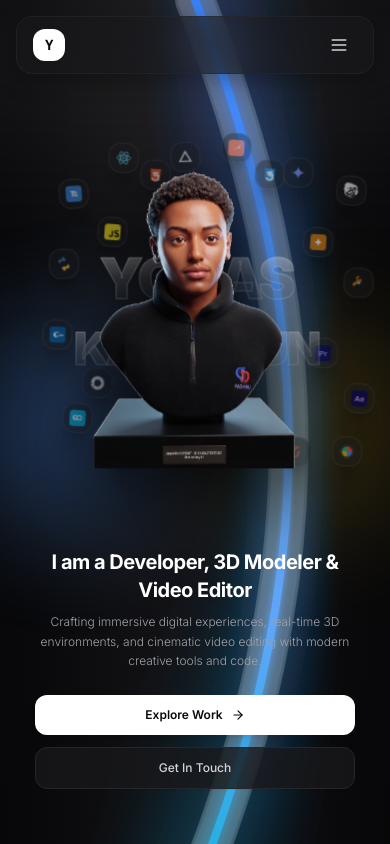
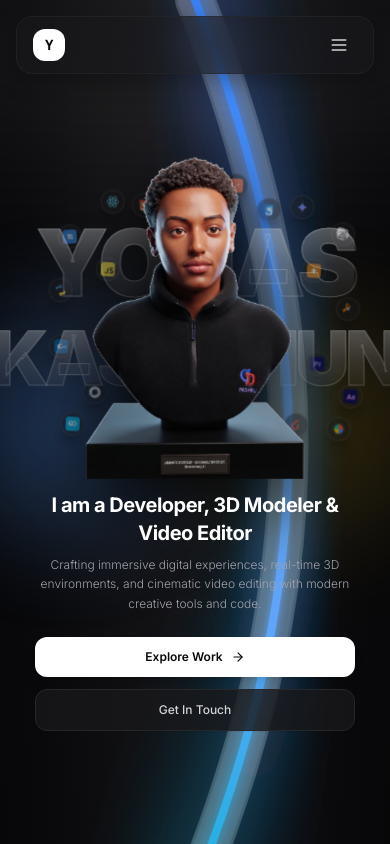
Before and after one commit to Yonas-star/yonaskassahun.pro.et, a Next.js app: page / in a window 390 px wide. Shown: the top 844 px of the page. Built offline with nearby package versions, Linux system fonts and the light colour scheme.

Commit message:
fix(layout): perfect hero framing and clearance for small laptops, remove bottom indicators, and ensure reliable scroll navigation

```diff
--- a/package.json
+++ b/package.json
@@ -39,6 +39,7 @@
     "eslint": "^8.57.1",
     "eslint-config-next": "14.2.15",
     "postcss": "^8.4.47",
+    "puppeteer-core": "^25.11.0",
     "tailwindcss": "^3.4.14",
     "typescript": "^5.6.3"
   }
--- a/src/components/HeroStatue.tsx
+++ b/src/components/HeroStatue.tsx
@@ -42,22 +42,22 @@ export default function HeroStatue({ className = "" }: HeroStatueProps) {
   const smoothY = useSpring(mouseY, springConfig);
 
   // 3D rotation & parallax depth
-  const rotateX = useTransform(smoothY, [-0.5, 0.5], [8, -8]);
-  const rotateY = useTransform(smoothX, [-0.5, 0.5], [-12, 12]);
+  const rotateX = useTransform(smoothY, [-0.5, 0.5], [6, -6]);
+  const rotateY = useTransform(smoothX, [-0.5, 0.5], [-10, 10]);
 
   // Deepest Layer (Icons behind the name)
-  const iconsTranslateX = useTransform(smoothX, [-0.5, 0.5], [-16, 16]);
-  const iconsTranslateY = useTransform(smoothY, [-0.5, 0.5], [-12, 12]);
+  const iconsTranslateX = useTransform(smoothX, [-0.5, 0.5], [-14, 14]);
+  const iconsTranslateY = useTransform(smoothY, [-0.5, 0.5], [-10, 10]);
 
   // Midground Layer (Name behind statue)
-  const bgTextTranslateX = useTransform(smoothX, [-0.5, 0.5], [-10, 10]);
-  const bgTextTranslateY = useTransform(smoothY, [-0.5, 0.5], [-6, 6]);
+  const bgTextTranslateX = useTransform(smoothX, [-0.5, 0.5], [-8, 8]);
+  const bgTextTranslateY = useTransform(smoothY, [-0.5, 0.5], [-5, 5]);
 
   // Foreground Layer (Statue)
-  const statueTranslateX = useTransform(smoothX, [-0.5, 0.5], [8, -8]);
-  const statueTranslateY = useTransform(smoothY, [-0.5, 0.5], [6, -6]);
+  const statueTranslateX = useTransform(smoothX, [-0.5, 0.5], [6, -6]);
+  const statueTranslateY = useTransform(smoothY, [-0.5, 0.5], [5, -5]);
 
-  // Idle gentle wave animation for mobile devices (when no mouse hover)
+  // Idle gentle wave animation
   useEffect(() => {
     let animId: number;
     let start = performance.now();
@@ -65,8 +65,8 @@ export default function HeroStatue({ className = "" }: HeroStatueProps) {
     const idleMotion = (now: number) => {
       if (mouseX.get() === 0 && mouseY.get() === 0) {
         const elapsed = (now - start) * 0.0015;
-        const idleX = Math.sin(elapsed) * 0.12;
-        const idleY = Math.cos(elapsed * 0.8) * 0.08;
+        const idleX = Math.sin(elapsed) * 0.1;
+        const idleY = Math.cos(elapsed * 0.8) * 0.06;
         smoothX.set(idleX);
         smoothY.set(idleY);
       }
@@ -101,33 +101,33 @@ export default function HeroStatue({ className = "" }: HeroStatueProps) {
     mouseY.set(0);
   };
 
-  // Curated constellation with responsive coordinate scaling
+  // Tech constellation cleanly framed around the statue without encroaching on navbar
   const techConstellation = [
     // Left Zone (Programming & 3D Languages)
-    { Icon: TypeScriptIcon, x: -38, y: -38, dur: 7, delay: 0 },
-    { Icon: ReactIcon, x: -24, y: -48, dur: 8.5, delay: 1.2 },
-    { Icon: PythonIcon, x: -40, y: -20, dur: 6.5, delay: 0.8 },
-    { Icon: JavaScriptIcon, x: -28, y: -26, dur: 9, delay: 2.0 },
-    { Icon: CPPIcon, x: -42, y: 0, dur: 7.5, delay: 1.5 },
-    { Icon: RustIcon, x: -30, y: 12, dur: 8, delay: 0.5 },
-    { Icon: GolangIcon, x: -38, y: 26, dur: 9.5, delay: 2.2 },
-    { Icon: NodeJSIcon, x: -24, y: 32, dur: 7, delay: 1.8 },
-    { Icon: HTML5Icon, x: -16, y: -42, dur: 8, delay: 2.5 },
+    { Icon: TypeScriptIcon, x: -38, y: -24, dur: 7, delay: 0 },
+    { Icon: ReactIcon, x: -26, y: -34, dur: 8.5, delay: 1.2 },
+    { Icon: PythonIcon, x: -40, y: -10, dur: 6.5, delay: 0.8 },
+    { Icon: JavaScriptIcon, x: -28, y: -14, dur: 9, delay: 2.0 },
+    { Icon: CPPIcon, x: -40, y: 6, dur: 7.5, delay: 1.5 },
+    { Icon: RustIcon, x: -30, y: 18, dur: 8, delay: 0.5 },
+    { Icon: GolangIcon, x: -38, y: 30, dur: 9.5, delay: 2.2 },
+    { Icon: NodeJSIcon, x: -24, y: 28, dur: 7, delay: 1.8 },
+    { Icon: HTML5Icon, x: -18, y: -32, dur: 8, delay: 2.5 },
 
-    // Top Arch
-    { Icon: ThreeJSIcon, x: -6, y: -50, dur: 7.2, delay: 0.3 },
-    { Icon: SwiftIcon, x: 7, y: -50, dur: 8.2, delay: 1.7 },
-    { Icon: CSS3Icon, x: 17, y: -44, dur: 6.8, delay: 2.1 },
+    // Top Arch (comfortably below navbar)
+    { Icon: ThreeJSIcon, x: -8, y: -38, dur: 7.2, delay: 0.3 },
+    { Icon: SwiftIcon, x: 8, y: -38, dur: 8.2, delay: 1.7 },
+    { Icon: CSS3Icon, x: 18, y: -32, dur: 6.8, delay: 2.1 },
 
     // Right Zone (AI & Video/Creative Tools)
-    { Icon: GeminiIcon, x: 26, y: -46, dur: 7.8, delay: 0.9 },
-    { Icon: OpenAIIcon, x: 39, y: -38, dur: 8.8, delay: 1.4 },
-    { Icon: ClaudeIcon, x: 30, y: -24, dur: 6.9, delay: 2.4 },
-    { Icon: BlenderIcon, x: 42, y: -14, dur: 9.2, delay: 0.6 },
-    { Icon: PremiereIcon, x: 33, y: 4, dur: 7.4, delay: 1.1 },
-    { Icon: AfterEffectsIcon, x: 41, y: 20, dur: 8.4, delay: 1.9 },
-    { Icon: PyTorchIcon, x: 25, y: 32, dur: 7.1, delay: 0.4 },
-    { Icon: DaVinciResolveIcon, x: 37, y: 36, dur: 9.0, delay: 2.7 },
+    { Icon: GeminiIcon, x: 28, y: -34, dur: 7.8, delay: 0.9 },
+    { Icon: OpenAIIcon, x: 38, y: -24, dur: 8.8, delay: 1.4 },
+    { Icon: ClaudeIcon, x: 30, y: -14, dur: 6.9, delay: 2.4 },
+    { Icon: BlenderIcon, x: 40, y: -4, dur: 9.2, delay: 0.6 },
+    { Icon: PremiereIcon, x: 32, y: 10, dur: 7.4, delay: 1.1 },
+    { Icon: AfterEffectsIcon, x: 40, y: 22, dur: 8.4, delay: 1.9 },
+    { Icon: PyTorchIcon, x: 26, y: 28, dur: 7.1, delay: 0.4 },
+    { Icon: DaVinciResolveIcon, x: 36, y: 32, dur: 9.0, delay: 2.7 },
   ];
 
   return (
@@ -136,7 +136,7 @@ export default function HeroStatue({ className = "" }: HeroStatueProps) {
       onMouseMove={handleMouseMove}
       onTouchMove={handleTouchMove}
       onMouseLeave={handleMouseLeave}
-      className={`relative w-full max-w-6xl mx-auto min-h-[460px] xs:min-h-[520px] sm:min-h-[640px] md:min-h-[740px] flex items-center justify-center perspective-[1400px] select-none ${className}`}
+      className={`relative w-full max-w-5xl mx-auto h-[clamp(260px,42vh,440px)] flex items-center justify-center perspective-[1200px] select-none ${className}`}
     >
       {/* 3D Container with Parallax Tilt */}
       <motion.div
@@ -156,7 +156,7 @@ export default function HeroStatue({ className = "" }: HeroStatueProps) {
             y: iconsTranslateY,
             transform: "translateZ(-80px)",
           }}
-          className="absolute inset-0 flex items-center justify-center pointer-events-none z-0 -translate-y-12 xs:-translate-y-14 sm:-translate-y-2 md:translate-y-0 transition-transform"
+          className="absolute inset-0 flex items-center justify-center pointer-events-none z-0"
         >
           {techConstellation.map((item, idx) => {
             const Icon = item.Icon;
@@ -164,9 +164,9 @@ export default function HeroStatue({ className = "" }: HeroStatueProps) {
               <motion.div
                 key={idx}
                 animate={{
-                  y: [0, -14, 0, 14, 0],
-                  x: [0, 8, 0, -8, 0],
-                  rotate: [-4, 4, -4],
+                  y: [0, -10, 0, 10, 0],
+                  x: [0, 6, 0, -6, 0],
+                  rotate: [-3, 3, -3],
                 }}
                 transition={{
                   duration: item.dur,
@@ -180,9 +180,9 @@ export default function HeroStatue({ className = "" }: HeroStatueProps) {
                   top: `calc(50% + ${item.y}%)`,
                   transform: "translate(-50%, -50%)",
                 }}
-                className="p-1.5 sm:p-2 md:p-2.5 rounded-xl sm:rounded-2xl bg-zinc-900/60 backdrop-blur-md border border-white/10 shadow-xl shadow-black/50 opacity-60 sm:opacity-75 hover:opacity-100 transition-opacity scale-85 xs:scale-90 sm:scale-100"
+                className="p-1 sm:p-1.5 md:p-2 rounded-xl bg-zinc-900/60 backdrop-blur-md border border-white/10 shadow-lg shadow-black/50 opacity-60 sm:opacity-75 hover:opacity-100 transition-opacity scale-75 sm:scale-90 md:scale-100"
               >
-                <Icon className="w-4 h-4 sm:w-5 sm:h-5 md:w-6 md:h-6" />
+                <Icon className="w-3.5 h-3.5 sm:w-4 sm:h-4 md:w-5 md:h-5" />
               </motion.div>
             );
           })}
@@ -190,7 +190,6 @@ export default function HeroStatue({ className = "" }: HeroStatueProps) {
 
         {/* ========================================================================= */}
         {/* 2. MIDGROUND LAYER: Massive Typography BEHIND STATUE                       */}
-        {/* Shifted more upper on mobile with increased line gap across all devices   */}
         {/* ========================================================================= */}
         <motion.div
           style={{
@@ -198,12 +197,12 @@ export default function HeroStatue({ className = "" }: HeroStatueProps) {
             y: bgTextTranslateY,
             transform: "translateZ(-20px)",
           }}
-          className="absolute inset-0 flex flex-col items-center justify-center text-center pointer-events-none z-10 overflow-visible px-2 sm:px-4 -translate-y-14 xs:-translate-y-16 sm:-translate-y-4 md:translate-y-0 transition-transform"
+          className="absolute inset-0 flex flex-col items-center justify-center text-center pointer-events-none z-10 overflow-visible px-4 -translate-y-2 sm:-translate-y-4"
         >
-          <div className="flex flex-col items-center justify-center font-black tracking-tighter uppercase w-full gap-5 xs:gap-7 sm:gap-10 md:gap-14 lg:gap-16">
-            {/* YONAS (Upper position - visible above and crowning the statue head) */}
+          <div className="flex flex-col items-center justify-center font-black tracking-tighter uppercase w-full gap-3 sm:gap-5 md:gap-7">
+            {/* YONAS */}
             <span
-              className="text-[clamp(3.5rem,14vw,16rem)] font-black tracking-tighter bg-gradient-to-b from-white/35 via-zinc-400/20 to-zinc-600/5 bg-clip-text text-transparent drop-shadow-[0_15px_35px_rgba(0,0,0,0.8)] leading-none"
+              className="text-[clamp(3rem,10vh+2vw,10.5rem)] font-black tracking-tighter bg-gradient-to-b from-white/35 via-zinc-400/20 to-zinc-600/5 bg-clip-text text-transparent drop-shadow-[0_12px_30px_rgba(0,0,0,0.8)] leading-none"
               style={{
                 WebkitTextStroke: "1px rgba(255, 255, 255, 0.22)",
               }}
@@ -211,9 +210,9 @@ export default function HeroStatue({ className = "" }: HeroStatueProps) {
               YONAS
             </span>
 
-            {/* KASSAHUN (Spaced with increased line gap to frame chest & pedestal) */}
+            {/* KASSAHUN */}
             <span
-              className="text-[clamp(2.8rem,11.5vw,14.5rem)] font-black tracking-tighter bg-gradient-to-b from-white/30 via-zinc-400/20 to-zinc-600/5 bg-clip-text text-transparent drop-shadow-[0_15px_35px_rgba(0,0,0,0.8)] leading-none"
+              className="text-[clamp(2.4rem,8vh+1.8vw,9rem)] font-black tracking-tighter bg-gradient-to-b from-white/30 via-zinc-400/20 to-zinc-600/5 bg-clip-text text-transparent drop-shadow-[0_12px_30px_rgba(0,0,0,0.8)] leading-none"
               style={{
                 WebkitTextStroke: "1px rgba(255, 255, 255, 0.18)",
               }}
@@ -225,7 +224,6 @@ export default function HeroStatue({ className = "" }: HeroStatueProps) {
 
         {/* ========================================================================= */}
         {/* 3. FOREGROUND LAYER: Responsive 3D Character Bust Statue                   */}
-        {/* Anchored slightly lower on mobile to reveal YONAS completely              */}
         {/* ========================================================================= */}
         <motion.div
           style={{
@@ -233,15 +231,15 @@ export default function HeroStatue({ className = "" }: HeroStatueProps) {
             y: statueTranslateY,
             transform: "translateZ(30px)",
           }}
-          className="relative z-20 w-[240px] xs:w-[280px] sm:w-[380px] md:w-[460px] lg:w-[500px] h-[360px] xs:h-[420px] sm:h-[540px] md:h-[640px] lg:h-[680px] flex items-center justify-center pointer-events-none translate-y-6 xs:translate-y-8 sm:translate-y-2 md:translate-y-0 transition-transform"
+          className="relative z-20 h-full aspect-[500/680] flex items-center justify-center pointer-events-none"
         >
           <Image
             src="/statue.png"
             alt="Yonas Kassahun - 3D Character Study Statue"
             fill
             priority
-            sizes="(max-width: 480px) 260px, (max-width: 768px) 380px, 500px"
-            className="object-contain drop-shadow-[0_25px_40px_rgba(0,0,0,0.85)]"
+            sizes="(max-height: 520px) 380px, 480px"
+            className="object-contain drop-shadow-[0_20px_35px_rgba(0,0,0,0.85)]"
           />
         </motion.div>
       </motion.div>
```
Also changed, not shown: src/app/page.tsx (+20 -51 lines), 1 other file (tests, documents, lock files or other folders).
